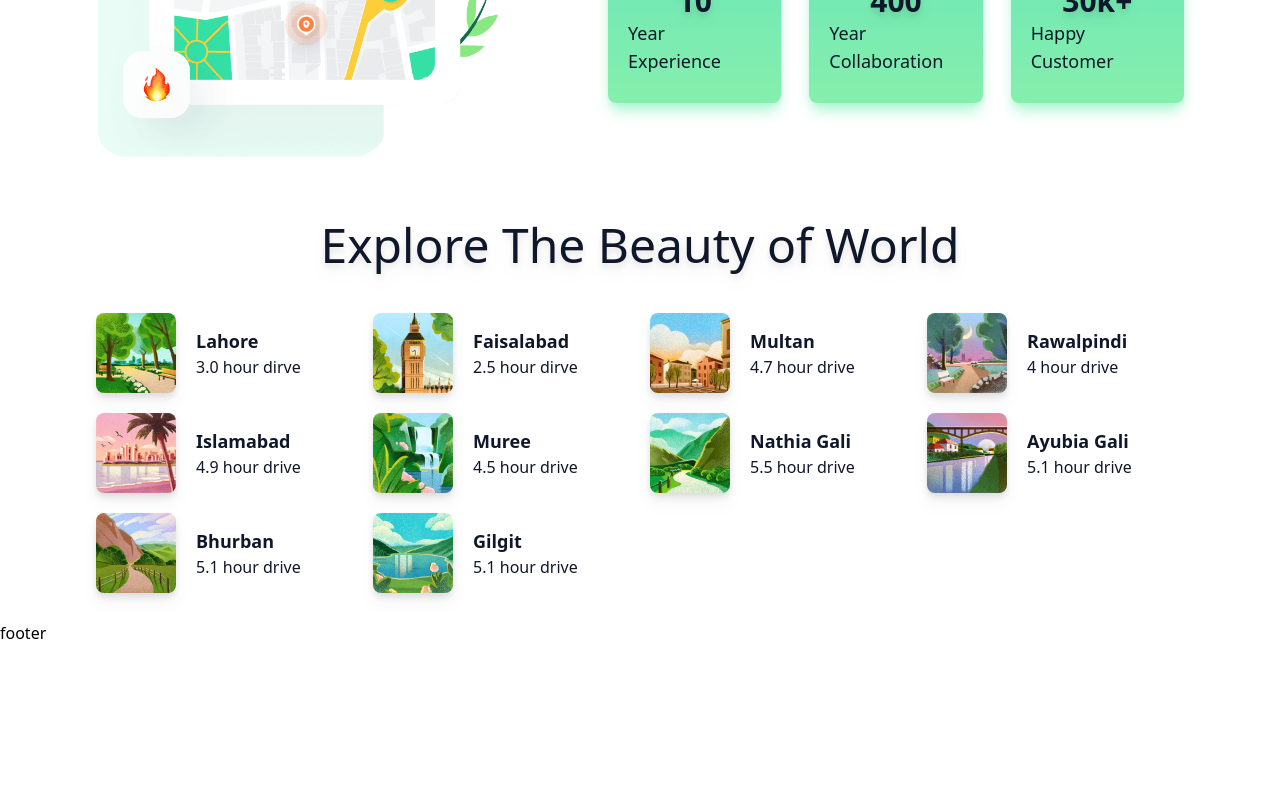
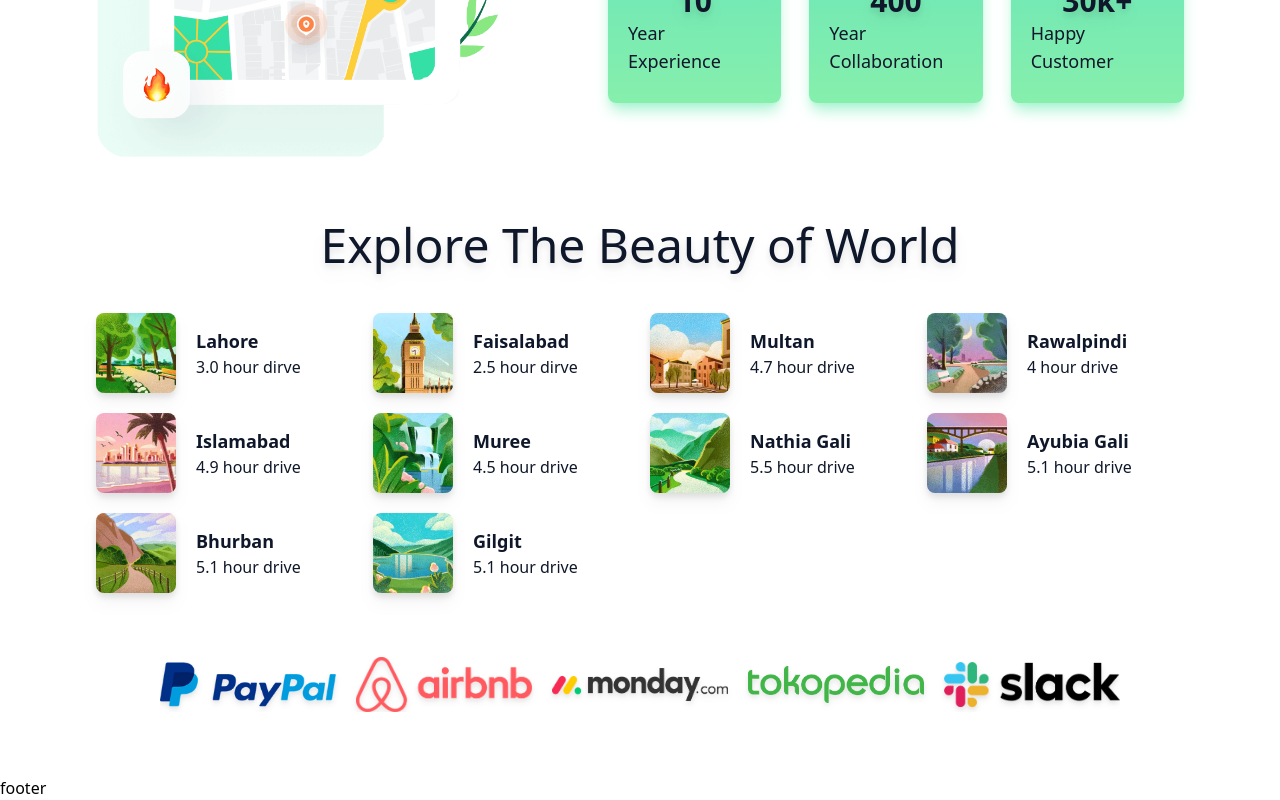
Before and after one commit to vishnubansal001/travel-agency, a React (Vite) app: page / in a window 1280 px wide. Shown: the part 1527-2327 px from the top of the page. Before the commit the page ends 2172 px from the top, so only its background shows below. Built offline with nearby package versions, Linux system fonts and the light colour scheme.

Commit message:
4 part complted

```diff
--- a/src/App.jsx
+++ b/src/App.jsx
@@ -1,6 +1,6 @@
 import React from 'react'
-import { Explore, Footer, Hero, Memory, Navbar } from './components'
-import { hero, memory, navlinks, placesAPI } from './data/travigodata'
+import { Advertise, Explore, Footer, Hero, Memory, Navbar } from './components'
+import { brands, hero, memory, navlinks, placesAPI } from './data/travigodata'
 
 const App = () => {
   return (
@@ -9,6 +9,7 @@
       <Hero hero={hero}/>
       <Memory memory={memory}/>
       <Explore title="Explore The Beauty of World" placesAPI={placesAPI}/>
+      <Advertise brands={brands}/>
       <Footer/>
     </div>
   )
--- /dev/null
+++ b/src/components/Advertise.jsx
@@ -0,0 +1,15 @@
+import React from 'react'
+
+const Advertise = ({brands}) => {
+  return (
+    <>
+        <div className='my-16 lg:my-7 w-9/12 lg:w-[85vw] m-auto flex items-center justify-between xl:gap-7 overflow-x-scroll scroll-smooth scroll-hidden'>
+            {brands?.map((val,i) => (
+                <img src={val.iconSrc} alt="brands/icon" className='w-44 h-auto object-fill xl:w-36 lg:w-32 hover:scale-105 transition-all duration-300 cursor-pointer filter drop-shadow-md'/>
+            ))}
+        </div>
+    </>
+  )
+}
+
+export default Advertise
--- a/src/components/index.js
+++ b/src/components/index.js
@@ -3,3 +3,4 @@
 export { default as Hero } from './Hero.jsx';
 export { default as Memory } from './Memory.jsx';
 export {default as Explore} from './Explore.jsx';
+export {default as Advertise} from './Advertise.jsx';
--- a/src/index.css
+++ b/src/index.css
@@ -24,6 +24,9 @@
     visibility: visible;
     transform: skewY(0deg) translateY(10px);
   }
+  .scroll-hidden::-webkit-scrollbar{
+    display: none !important;
+  }
   .noshowpopup {
     opacity: 0;
     visibility: hidden;
```
